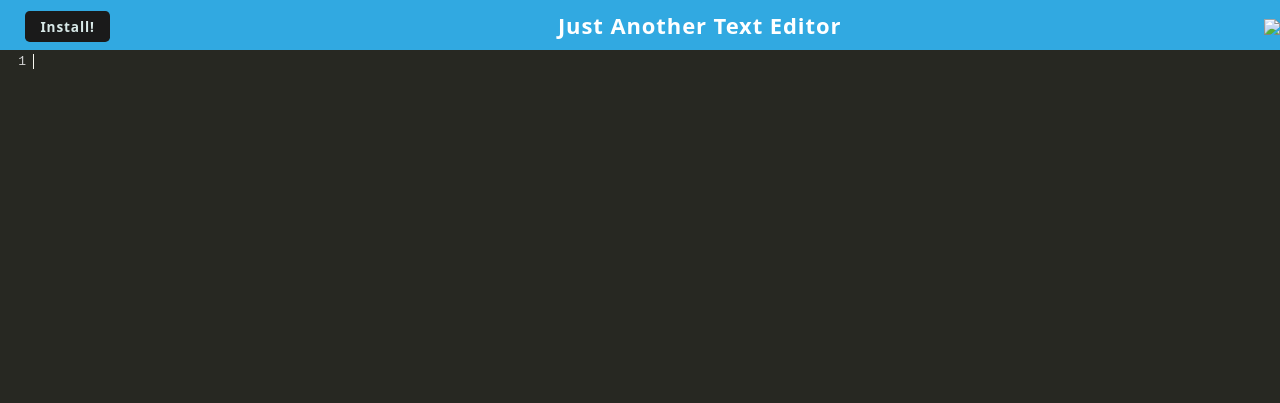
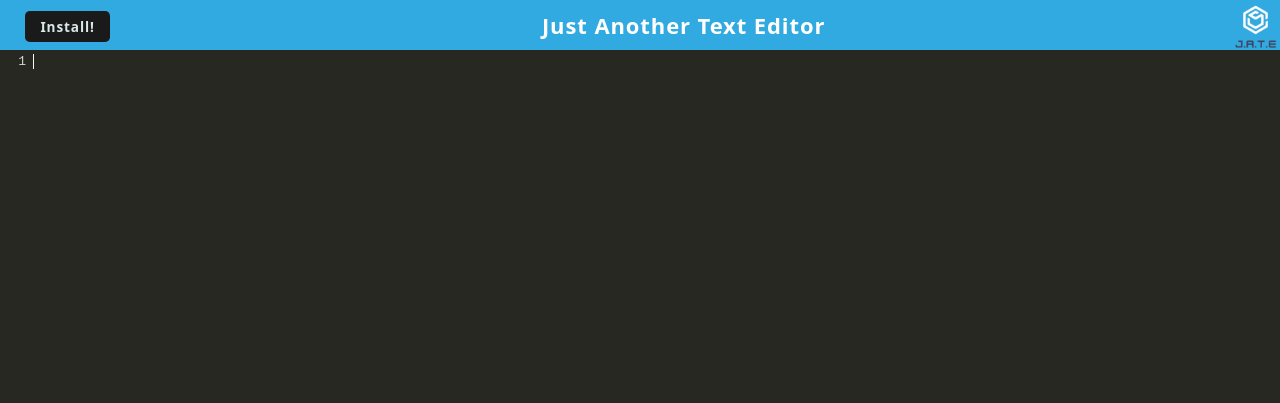
Before and after one commit to mykaomas/19-PWA-Text-Editor, a website built with webpack: page client/index.html in a window 1280 px wide. Built offline with nearby package versions, Linux system fonts and the light colour scheme; files whose address does not match are found by name.

Commit message:
added remaining starter code

```diff
--- a/client/index.html
+++ b/client/index.html
@@ -4,6 +4,8 @@
     <meta charset="UTF-8" />
     <meta name="viewport" content="width=device-width, initial-scale=1.0" />
     <title>J.A.T.E</title>
+
+    <!-- <link rel="stylesheet" href="/client/src/css/style.css"> -->
 
       <link rel="stylesheet"
         href="https://cdnjs.cloudflare.com/ajax/libs/codemirror/5.52.2/codemirror.min.css">
@@ -26,7 +28,7 @@
      <h1> Just Another Text Editor</h1>
 
       <div class="navbar-brand"
-            ><img src="./assets/icons/icon_96x96.png"
+            ><img src="./favicon.ico"
           /></div>
     </nav>
 
@@ -35,6 +37,5 @@
         <div class="loading-spinner"></div>
       </div>
     </main>
-
   </body>
 </html>
```
